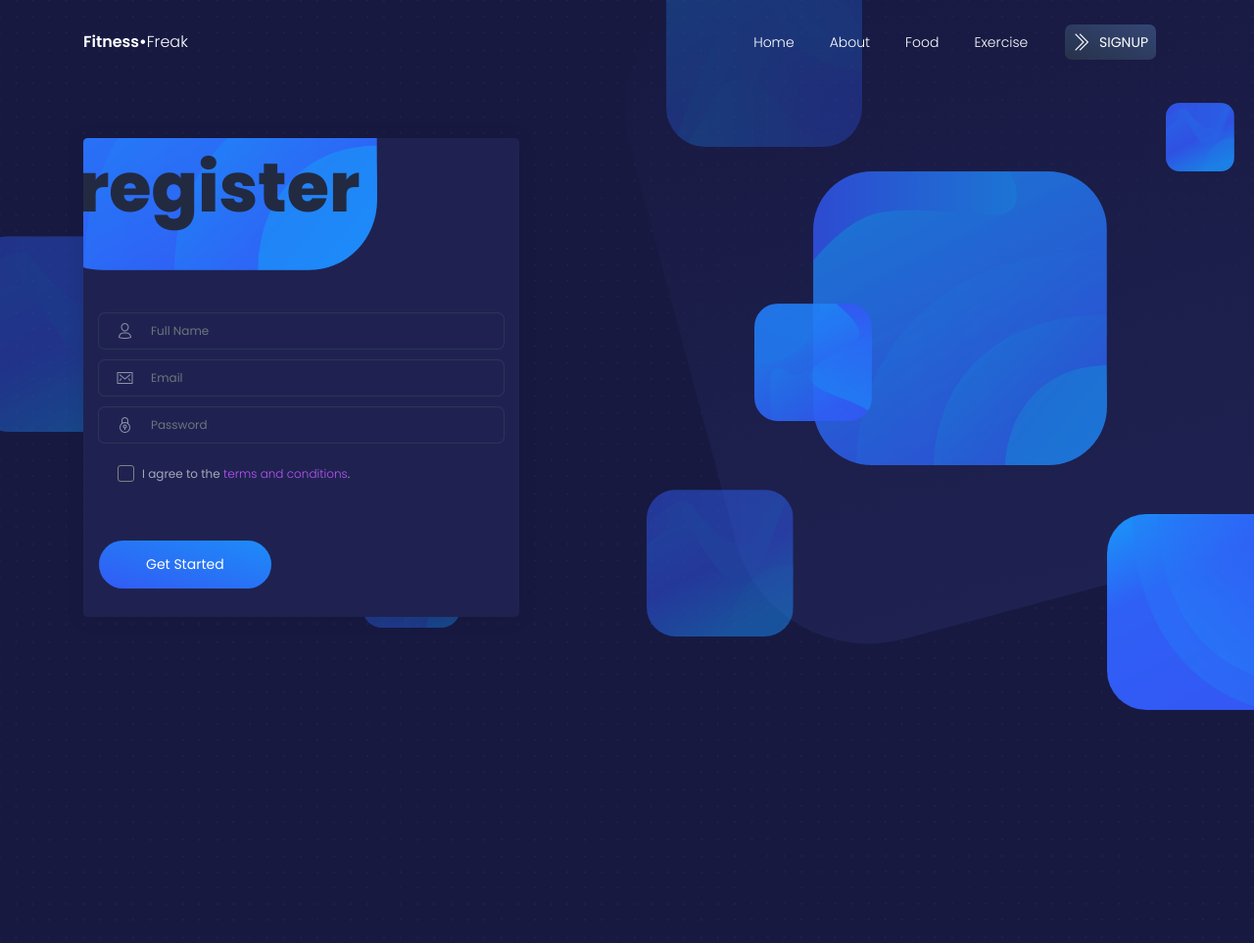
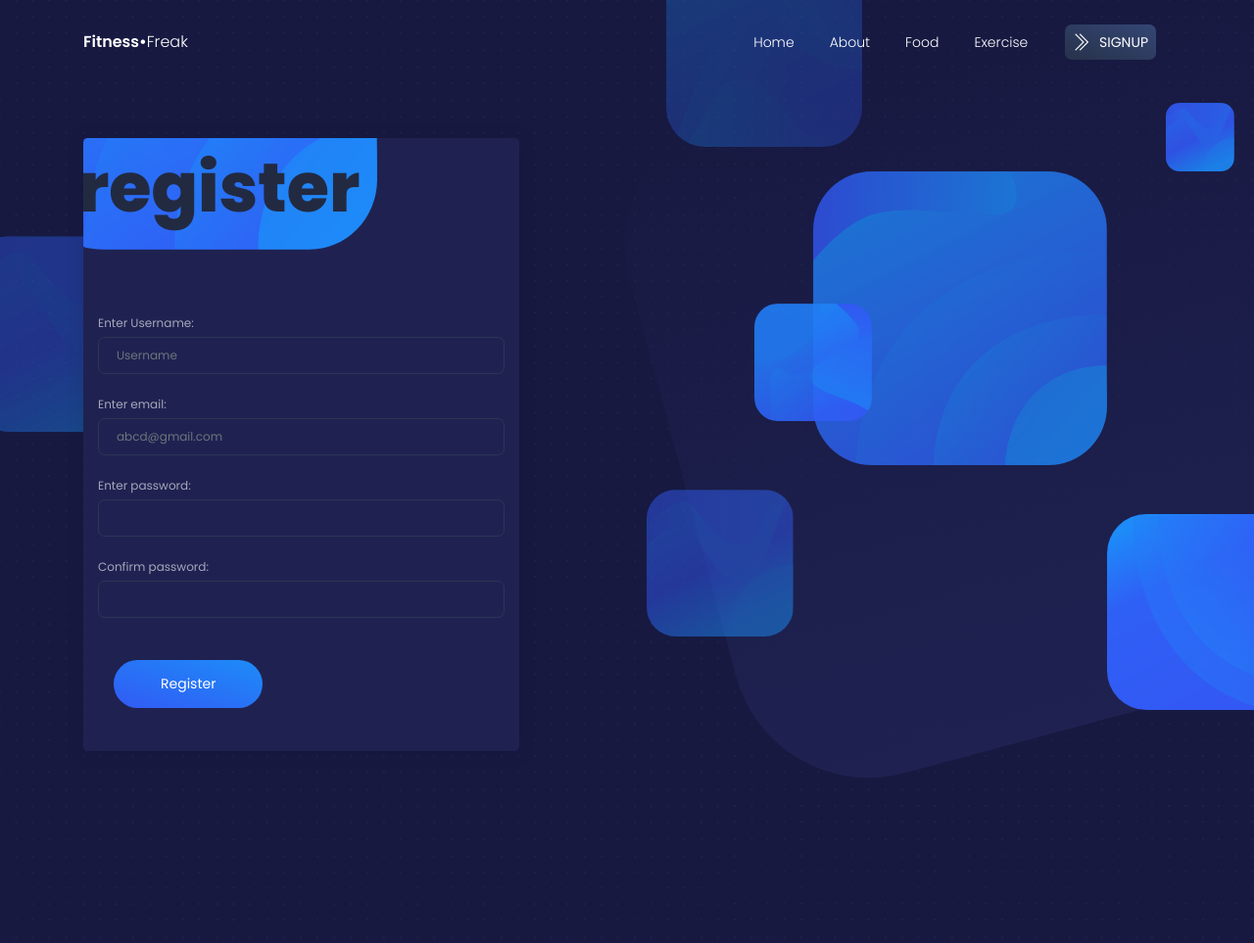
Before and after one commit to hammadmaqdoom/dsa-fitness-freak, a Django app: page /signup in a window 1280 px wide. Shown: the top 963 px of the page at 98% size. Run offline with Django 3.2, Linux system fonts and the light colour scheme; parts of the project's set-up code (start-up, migrations or seed data) failed here and were passed over; some libraries are stand-ins or nearby versions.

Commit message:
login and signup feature added

```diff
--- a/fitFreak/core/admin.py
+++ b/fitFreak/core/admin.py
@@ -1,3 +1 @@
 from django.contrib import admin
-
-# Register your models here.
--- /dev/null
+++ b/fitFreak/core/forms.py
@@ -0,0 +1,43 @@
+# core/forms.py
+from django.contrib.auth.forms import UserCreationForm
+from django.contrib.auth.models import User
+from django import forms
+from django.core.exceptions import ValidationError
+
+
+class CustomUserCreationForm(forms.Form):
+    username = forms.CharField(label='Enter Username', min_length=4, max_length=150, widget=forms.TextInput(attrs={'placeholder': 'Username'}))
+    email = forms.EmailField(label='Enter email', widget=forms.TextInput(attrs={'placeholder': 'abcd@gmail.com'}))
+    password1 = forms.CharField(label='Enter password', widget=forms.PasswordInput)
+    password2 = forms.CharField(label='Confirm password', widget=forms.PasswordInput)
+
+    def clean_username(self):
+        username = self.cleaned_data['username'].lower()
+        r = User.objects.filter(username=username)
+        if r.count():
+            raise  ValidationError("Username already exists")
+        return username
+
+    def clean_email(self):
+        email = self.cleaned_data['email'].lower()
+        r = User.objects.filter(email=email)
+        if r.count():
+            raise  ValidationError("Email already exists")
+        return email
+
+    def clean_password2(self):
+        password1 = self.cleaned_data.get('password1')
+        password2 = self.cleaned_data.get('password2')
+
+        if password1 and password2 and password1 != password2:
+            raise ValidationError("Password don't match")
+
+        return password2
+
+    def save(self, commit=True):
+        user = User.objects.create_user(
+            self.cleaned_data['username'],
+            self.cleaned_data['email'],
+            self.cleaned_data['password1']
+        )
+        return user
--- a/fitFreak/core/models.py
+++ b/fitFreak/core/models.py
@@ -1,3 +1,5 @@
 from django.db import models
+from django.contrib.auth.models import User
+# from datetime import date
 
 # Create your models here.
--- a/fitFreak/core/urls.py
+++ b/fitFreak/core/urls.py
@@ -1,10 +1,12 @@
 from django.urls import path
 from . import views
 
+# SET THE NAMESPACE!
+# app_name = 'core'
 
 urlpatterns = [
     path('', views.index, name='index'),
-    path('login', views.login, name='login'),
+    path('loginn', views.loginn, name='loginn'),
     path('about', views.about, name='about'),
     path('signup', views.signup, name='signup'),
     path('contact', views.contact, name='contact'),
--- a/fitFreak/core/views.py
+++ b/fitFreak/core/views.py
@@ -1,5 +1,12 @@
-from django.http import HttpResponse
-from django.shortcuts import render
+from django.shortcuts import render,redirect
+from django.contrib.auth import authenticate,login,logout
+from django.contrib import messages
+from .forms import CustomUserCreationForm
+from django.contrib.auth.decorators import login_required
+from datetime import timedelta
+from django.utils import timezone
+from datetime import date
+from datetime import datetime
 
 
 def index(request):
@@ -8,11 +15,20 @@ def index(request):
 def about(request):
     return render(request,"about.html", {'type': 'index-page'})
 
-def login(request):
+def loginn(request):
     return render(request,"login.html", {'type': 'register-page'})
 
 def signup(request):
-    return render(request,"signup.html", {'type': 'register-page'})
+    if request.method == 'POST':
+        f = CustomUserCreationForm(request.POST)
+        if f.is_valid():
+            f.save()
+            messages.success(request, 'Account created successfully')
+            return redirect("signup")
+
+    else:
+        f = CustomUserCreationForm()
+        return render(request,"signup.html", {'type': 'register-page', 'form': f })
 
 def food(request):
     return render(request,"food.html", {'type': 'index-page'})
--- a/fitFreak/templates/base.html
+++ b/fitFreak/templates/base.html
@@ -66,10 +66,19 @@
                         </li>
                     </li>
                     <li class="nav-item">
-                        <a class="nav-link btn btn-default d-none d-lg-block" href="{% url 'signup' %}">
-                            <i class="tim-icons icon-double-right"></i> SIGNUP
-                        </a>
+                        {% comment %} {% if request.user.is_authenticated %}
+                            <a class="nav-link btn btn-default d-none d-lg-block" href="{% url 'logout' %}">
+                                <i class="tim-icons icon-double-right"></i> LOGOUT
+                            </a>
+                        {% else %} {% endcomment %}
+                            <a class="nav-link btn btn-default d-none d-lg-block" href="{% url 'signup' %}">
+                                <i class="tim-icons icon-double-right"></i> SIGNUP
+                            </a>
+                        {% comment %} {% endif %} {% endcomment %}
+                        </ul>
+
                     </li>
+
                 </ul>
             </div>
         </div>
--- a/fitFreak/templates/signup.html
+++ b/fitFreak/templates/signup.html
@@ -1,4 +1,8 @@
-{% extends 'base.html' %} {% block content %}
+{% extends 'base.html' %}
+{% load widget_tweaks %}
+{% block content %}
+
+
 <div class="wrapper">
     <div class="page-header">
       <div class="page-header-image"></div>
@@ -14,14 +18,24 @@
                   <h4 class="card-title">Register</h4>
                 </div>
                 <div class="card-body">
-                  <form class="form">
-                    <div class="input-group">
+                         {% if messages %}
+                            <ul>
+                                {% for message in messages %}
+                                <li class="alert alert-warning alert-with-icon">{{ message }}</li>
+                                {% endfor %}
+                            </ul>
+                          {% endif %}
+                  {% comment %} <form class="form" method="POST"> {% endcomment %}
+                    {% csrf_token %}
+                    {% comment %} {{ form.as_table }} {% endcomment %}
+
+                    {% comment %} <div class="input-group">
                       <div class="input-group-prepend">
                         <div class="input-group-text">
                           <i class="tim-icons icon-single-02"></i>
                         </div>
                       </div>
-                      <input type="text" class="form-control" placeholder="Full Name">
+                      <input type="text" class="form-control" placeholder="Username">
                     </div>
                     <div class="input-group">
                       <div class="input-group-prepend">
@@ -29,7 +43,7 @@
                           <i class="tim-icons icon-email-85"></i>
                         </div>
                       </div>
-                      <input type="text" placeholder="Email" class="form-control">
+                      <input type="email" placeholder="Email" class="form-control">
                     </div>
                     <div class="input-group">
                       <div class="input-group-prepend">
@@ -37,21 +51,64 @@
                           <i class="tim-icons icon-lock-circle"></i>
                         </div>
                       </div>
-                      <input type="text" class="form-control" placeholder="Password">
+                      <input type="password" class="form-control" placeholder="Password">
                     </div>
-                    <div class="form-check text-left">
-                      <label class="form-check-label">
-                        <input class="form-check-input" type="checkbox">
-                        <span class="form-check-sign"></span>
-                        I agree to the
-                        <a href="javascript:void(0)">terms and conditions</a>.
-                      </label>
+                    <div class="input-group">
+                      <div class="input-group-prepend">
+                        <div class="input-group-text">
+                          <i class="tim-icons icon-lock-circle"></i>
+                        </div>
+                      </div>
+                      <input type="password" class="form-control" placeholder="Re-enter Password">
                     </div>
-                  </form>
+                    <div class="card-footer">
+                      <input  class="btn btn-info btn-round btn-lg" type="submit" name="" value="Register">
+                    </div>
+                  </form> {% endcomment %}
+                  <form class="form" method="post" novalidate>
+                  {% csrf_token %}
+                  {% for hidden_field in form.hidden_fields %}
+                    {{ hidden_field }}
+                  {% endfor %}
+
+                  {% if form.non_field_errors %}
+                    <div class="alert alert-danger" role="alert">
+                      {% for error in form.non_field_errors %}
+                        {{ error }}
+                      {% endfor %}
+                    </div>
+                  {% endif %}
+
+                  {% for field in form.visible_fields %}
+                    <div class="form-group">
+                      {{ field.label_tag }}
+
+                      {% if form.is_bound %}
+                        {% if field.errors %}
+                          {% render_field field class="form-control is-invalid" %}
+                          {% for error in field.errors %}
+                            <div class="invalid-feedback">
+                              {{ error }}
+                            </div>
+                          {% endfor %}
+                        {% else %}
+                          {% render_field field class="form-control is-valid" %}
+                        {% endif %}
+                      {% else %}
+                        {% render_field field class="form-control input-group input-group-prepend" %}
+                      {% endif %}
+
+                      {% if field.help_text %}
+                        <small class="form-text text-muted">{{ field.help_text }}</small>
+                      {% endif %}
+                    </div>
+                  {% endfor %}
+                  <div class="card-footer">
+                      <input  class="btn btn-info btn-round btn-lg" type="submit" name="" value="Register">
+                    </div>
                 </div>
-                <div class="card-footer">
-                  <a href="javascript:void(0)" class="btn btn-info btn-round btn-lg">Get Started</a>
-                </div>
+                </form>
+
               </div>
             </div>
           </div>
@@ -68,4 +125,5 @@
 
 
 
+
 {% endblock content %}
```
Also changed, not shown: fitFreak/fitFreak/settings.py (+8 -0 lines), fitFreak/templates/login.html (+20 -22 lines), fitFreak/core/apps.py (line endings or trailing spaces), fitFreak/core/migrations/0001_initial.py (added).
